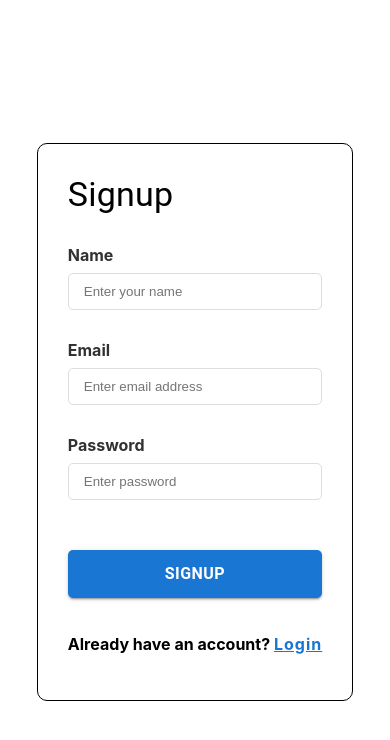
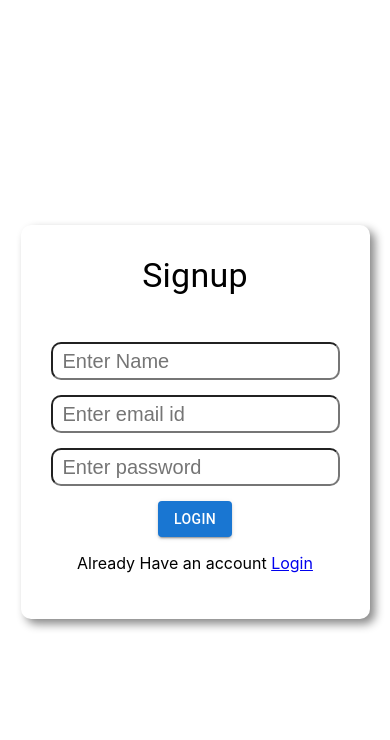
Before and after one commit to kartikchawla22/Assignment3-web-design, a React (Create React App) app: page /signup in a window 390 px wide. Shown: the top 740 px of the page. Built offline with nearby package versions, Linux system fonts and the light colour scheme; no server answers.

Commit message:
Login page, signup, user list, user details page, mobile view and form validations added

```diff
--- a/package.json
+++ b/package.json
@@ -18,6 +18,7 @@
     "axios": "^1.1.3",
     "classnames": "^2.3.2",
     "firebase": "^9.14.0",
+    "formik": "^2.2.9",
     "react": "^18.2.0",
     "react-bootstrap": "^2.6.0",
     "react-dom": "^18.2.0",
@@ -25,7 +26,8 @@
     "react-scripts": "5.0.1",
     "sass": "^1.56.0",
     "typescript": "^4.8.4",
-    "web-vitals": "^2.1.4"
+    "web-vitals": "^2.1.4",
+    "yup": "^0.32.11"
   },
   "scripts": {
     "start": "react-scripts start",
--- a/src/App.tsx
+++ b/src/App.tsx
@@ -47,7 +47,7 @@ function App() {
             </Routes>
           ) : (
             <Routes>
-              <Route path="/home" element={<HomePage />} />
+              <Route path="/" element={<HomePage />} />
               <Route path="/users" element={<UserListPage />} />
               <Route path="/profile" element={<UserProfilePage />} />
               <Route path="/tools/calculator" element={<CalculatorPage />} />
@@ -57,7 +57,7 @@ function App() {
               <Route path="/services/currency" element={<CurrencyConverterPage />} />
               <Route
                 path="*"
-                element={<Navigate to="/home" />}
+                element={<Navigate to="/" />}
               />
             </Routes>
           )}
--- a/src/components/SideBar/index.tsx
+++ b/src/components/SideBar/index.tsx
@@ -11,7 +11,7 @@ import { ExpandLess, ExpandMore } from '@mui/icons-material';
 const sideBarData = [
     {
         pageName: "Home",
-        pageLink: "/home",
+        pageLink: "/",
         pageOptions: []
     },
     {
--- a/src/pages/Login/index.tsx
+++ b/src/pages/Login/index.tsx
@@ -1,67 +1,98 @@
-import React, { useState } from "react";
-import { Link, useNavigate } from "react-router-dom";
-import { signInWithEmailAndPassword } from "firebase/auth";
-import { getAuth } from 'firebase/auth'
-import InputControl from "../../components/InputControl";
+import { useState } from "react";
+import { Link } from "react-router-dom";
+import { signInWithEmailAndPassword, getAuth } from "firebase/auth";
+import { Formik } from "formik";
+import * as Yup from "yup";
+import { Button, Typography } from "@mui/material";
+import { FirebaseError } from "firebase/app";
+import classNames from "classnames";
+import styles from "./index.module.scss";
 
-
-import styles from "./index.module.scss";
-import { Button, Typography } from "@mui/material";
+const schema = Yup.object().shape({
+  email: Yup.string()
+    .required("Email is a required field")
+    .email("Invalid email format"),
+  pass: Yup.string()
+    .required("Password is a required field")
+    .min(5, "Password must be at least 8 characters"),
+});
 
 const LoginPage = () => {
-  const navigate = useNavigate();
-  const [values, setValues] = useState({
-    email: "",
-    pass: "",
-  });
-  const [errorMsg, setErrorMsg] = useState("");
-  const [submitButtonDisabled, setSubmitButtonDisabled] = useState(false);
-
-  const handleSubmission = () => {
-    if (!values.email || !values.pass) {
-      setErrorMsg("Fill all fields");
-      return;
-    }
-    setErrorMsg("");
-
-    setSubmitButtonDisabled(true);
   const auth = getAuth();
-    signInWithEmailAndPassword(auth, values.email, values.pass)
-      .then(async (res) => {
-        setSubmitButtonDisabled(false);
-      })
-      .catch((err) => {
-        setSubmitButtonDisabled(false);
-        setErrorMsg(err.message);
-      });
-  };
+  const [APIError, setAPIError] = useState<string>("")
   return (
     <div className={styles.container}>
       <div className={styles.innerBox}>
-        <Typography variant="h4" component="div">
+        <Typography variant="h4" component="div" className={styles.heading}>
           Login
         </Typography>
 
-        <InputControl
-          label="Email"
-          onChange={(event: any) =>
-            setValues((prev) => ({ ...prev, email: event.target.value }))
+        <Formik
+          validationSchema={schema}
+          initialValues={{ email: "", pass: "" }}
+          onSubmit={(values) => {
+            signInWithEmailAndPassword(auth, values.email, values.pass)
+              .then(async (res) => {
+              })
+              .catch((err: FirebaseError) => {
+                console.log(err.message, err.code);
+                switch (err.code) {
+                  case "auth/wrong-password":
+                    setAPIError("Email OR Password is wrong")
+                    break;
+                  case "auth/user-not-found":
+                    setAPIError("User Not Found")
+                    break;
                 }
-          placeholder="Enter email address"
+              });
+          }}
+        >
+          {({
+            values,
+            errors,
+            touched,
+            handleChange,
+            handleBlur,
+            handleSubmit,
+          }) => (
+            <div className={styles.login}>
+              <div className={styles.form}>
+                <form noValidate onSubmit={handleSubmit}>
+                  <div className={styles.inputContainer}>
+                    <input
+                      type="email"
+                      name="email"
+                      onChange={handleChange}
+                      onBlur={handleBlur}
+                      value={values.email}
+                      placeholder="Enter email id"
+                      className={styles.formControl}
+                      id="email"
                     />
-        <InputControl
-          label="Password"
-          onChange={(event: any) =>
-            setValues((prev) => ({ ...prev, pass: event.target.value }))
-          }
-          placeholder="Enter Password"
+                    <p className={styles.error}>
+                      {errors.email && touched.email && errors.email}
+                    </p>
+                  </div>
+                  <div className={styles.inputContainer}>
+                    <input
+                      type="password"
+                      name="pass"
+                      onChange={handleChange}
+                      onBlur={handleBlur}
+                      value={values.pass}
+                      placeholder="Enter password"
+                      className={styles.formControl}
                     />
+                    <p className={styles.error}>
+                      {errors.pass && touched.pass && errors.pass}
+                    </p>
+                  </div>
+                  <p className={classNames(styles.error, styles.apiError)}>
+                    {APIError}
+                  </p>
+                  <Button variant="contained" type="submit">Login</Button>
 
                   <div className={styles.footer}>
-          <b className={styles.error}>{errorMsg}</b>
-          <Button variant="contained" disabled={submitButtonDisabled} onClick={handleSubmission}>
-            Login
-          </Button>
                     <p>
                       Create a new account here{" "}
                       <span>
@@ -75,6 +106,12 @@ const LoginPage = () => {
                       </span>
                     </p>
                   </div>
+                </form>
+
+              </div>
+            </div>
+          )}
+        </Formik>
       </div>
     </div>
   );
--- a/src/pages/Signup/index.module.scss
+++ b/src/pages/Signup/index.module.scss
@@ -14,54 +14,46 @@
     display: flex;
     flex-direction: column;
     gap: 30px;
-    border: 1px solid black;
+    box-shadow: 5px 5px 10px #888888;
 
     @media screen and (max-width: 768px) {
       min-width: unset;
     }
-
   }
 
-  .footer {
+  .heading {
+    text-align: center;
+  }
+
+  .form {
+    text-align: center;
     display: flex;
-    flex-direction: column;
-    gap: 20px;
+    justify-content: center;
 
-    .error {
-      font-weight: bold;
-      font-size: 0.875rem;
-      color: #ff3300;
-      text-align: center;
+    .inputContainer {
+      margin: 15px 0;
+      display: flex;
+      justify-content: center;
+      flex-direction: column;
+
+      input {
+        border-radius: 10px;
+        padding: 5px 10px;
+        font-size: 20px;
+        line-height: 1.5rem;
+      }
+
     }
 
-    button {
-      outline: none;
-      border: none;
-      color: #fff;
-      border-radius: 5px;
-      font-weight: bold;
-      font-size: 1rem;
-      padding: 10px 16px;
-      width: 100%;
-      transition: 100ms;
-      cursor: pointer;
+    p.error {
+      margin: 0;
+      text-align: left;
+      font-size: 15px;
+      color: red;
 
-      &:disabled {
-        background-color: gray !important;
-      }
-    }
-
-    p {
-      font-weight: 700;
-      color: #000;
-
-      span a {
-        font-weight: bold;
-        letter-spacing: 1px;
-        font-size: 1rem;
-        text-decoration: underline;
-        color: #1876d2;
-
+      &.apiError {
+        margin: 10px 0;
+        text-align: center;
       }
     }
   }
--- a/src/pages/Signup/index.tsx
+++ b/src/pages/Signup/index.tsx
@@ -1,37 +1,47 @@
-import React, { useState } from "react";
+import { useState } from "react";
 import { Link } from "react-router-dom";
 import { createUserWithEmailAndPassword, updateProfile } from "firebase/auth";
 import { getAuth } from 'firebase/auth'
-import InputControl from "../../components/InputControl";
+import classNames from "classnames";
 import { getFirestore, collection, addDoc } from "firebase/firestore";
+import { Formik } from "formik";
+import * as Yup from "yup";
 import * as firebaseConfig from '../../firebase'
-
 import styles from "./index.module.scss";
 import { Button, Typography } from "@mui/material";
+import { FirebaseError } from "firebase/app";
+
+const schema = Yup.object().shape({
+  name: Yup.string()
+    .required("Name is a required field"),
+  email: Yup.string()
+    .required("Email is a required field")
+    .email("Invalid email format"),
+  pass: Yup.string()
+    .required("Password is a required field")
+    .min(8, "Password must be at least 8 characters"),
+});
+
 
 const SignupPage = () => {
+  const auth = getAuth();
+
   const db = getFirestore(firebaseConfig.app);
-  const [values, setValues] = useState({
-    name: "",
-    email: "",
-    pass: "",
-  });
-  const [errorMsg, setErrorMsg] = useState("");
-  const [submitButtonDisabled, setSubmitButtonDisabled] = useState(false);
 
-  const handleSubmission = () => {
+  const [APIError, setAPIError] = useState<string>("")
+  return (
+    <div className={styles.container}>
+      <div className={styles.innerBox}>
+        <Typography variant="h4" component="div" className={styles.heading}>
+          Signup
+        </Typography>
 
-    if (!values.name || !values.email || !values.pass) {
-      setErrorMsg("Fill all fields");
-      return;
-    }
-    setErrorMsg("");
-
-    setSubmitButtonDisabled(true);
-    const auth = getAuth();
+        <Formik
+          validationSchema={schema}
+          initialValues={{ email: "", pass: "", name: "" }}
+          onSubmit={(values) => {
             createUserWithEmailAndPassword(auth, values.email, values.pass)
               .then(async (res) => {
-        setSubmitButtonDisabled(false);
                 const user = res.user;
                 console.log(res.user);
 
@@ -47,56 +57,96 @@ const SignupPage = () => {
                 } catch (e) {
                   console.error("Error adding document: ", e);
                 }
-
-        setErrorMsg("User Account Created Successfully.");
               })
-      .catch((err) => {
-        setSubmitButtonDisabled(false);
-        setErrorMsg(err.message);
+              .catch((err: FirebaseError) => {
+                console.log(err.message, err.code);
+                switch (err.code) {
+                  case "auth/wrong-password":
+                    setAPIError("Email OR Password is wrong")
+                    break;
+                  case "auth/user-not-found":
+                    setAPIError("User Not Found")
+                    break;
+                  case "auth/email-already-in-use":
+                    setAPIError("User Aready Exists")
+                    break;
+                }
               });
-  };
-
-  return (
-    <div className={styles.container}>
-      <div className={styles.innerBox}>
-        <Typography variant="h4" component="div">
-          Signup
-        </Typography>
-
-        <InputControl
-          label="Name"
-          placeholder="Enter your name"
-          onChange={(event: any) =>
-            setValues((prev) => ({ ...prev, name: event.target.value }))
-          }
+          }}
+        >
+          {({
+            values,
+            errors,
+            touched,
+            handleChange,
+            handleBlur,
+            handleSubmit,
+          }) => (
+            <div className={styles.login}>
+              <div className={styles.form}>
+                <form noValidate onSubmit={handleSubmit}>
+                  <div className={styles.inputContainer}>
+                    <input
+                      type="text"
+                      name="name"
+                      onChange={handleChange}
+                      onBlur={handleBlur}
+                      value={values.name}
+                      placeholder="Enter Name"
+                      className={styles.formControl}
                     />
-        <InputControl
-          label="Email"
-          placeholder="Enter email address"
-          onChange={(event: any) =>
-            setValues((prev) => ({ ...prev, email: event.target.value }))
-          }
+                    <p className={styles.error}>
+                      {errors.name && touched.name && errors.name}
+                    </p>
+                  </div>
+                  <div className={styles.inputContainer}>
+                    <input
+                      type="email"
+                      name="email"
+                      onChange={handleChange}
+                      onBlur={handleBlur}
+                      value={values.email}
+                      placeholder="Enter email id"
+                      className={styles.formControl}
+                      id="email"
                     />
-        <InputControl
-          label="Password"
+                    <p className={styles.error}>
+                      {errors.email && touched.email && errors.email}
+                    </p>
+                  </div>
+                  <div className={styles.inputContainer}>
+                    <input
+                      type="password"
+                      name="pass"
+                      onChange={handleChange}
+                      onBlur={handleBlur}
+                      value={values.pass}
                       placeholder="Enter password"
-          onChange={(event: any) =>
-            setValues((prev) => ({ ...prev, pass: event.target.value }))
-          }
+                      className={styles.formControl}
                     />
+                    <p className={styles.error}>
+                      {errors.pass && touched.pass && errors.pass}
+                    </p>
+                  </div>
+                  <p className={classNames(styles.error, styles.apiError)}>
+                    {APIError}
+                  </p>
+                  <Button variant="contained" type="submit">Login</Button>
 
                   <div className={styles.footer}>
-          <b className={styles.error}>{errorMsg}</b>
-          <Button variant="contained" disabled={submitButtonDisabled} onClick={handleSubmission}>
-            Signup
-          </Button>
                     <p>
-            Already have an account?{" "}
+                      Already Have an account{" "}
                       <span>
                         <Link to="/">Login</Link>
                       </span>
                     </p>
                   </div>
+                </form>
+
+              </div>
+            </div>
+          )}
+        </Formik>
       </div>
     </div>
   );
--- a/src/pages/UserListPage/index.tsx
+++ b/src/pages/UserListPage/index.tsx
@@ -1,52 +1,106 @@
-import { useEffect, useState } from "react";
+import React, { useEffect, useState } from "react";
 import { collection, getDocs, getFirestore } from "firebase/firestore";
 import * as firebaseConfig from '../../firebase'
 import { UserType } from "../../utils/types";
+
+import Paper from '@mui/material/Paper';
+import Table from '@mui/material/Table';
+import TableBody from '@mui/material/TableBody';
+import TableCell from '@mui/material/TableCell';
+import TableContainer from '@mui/material/TableContainer';
+import TableHead from '@mui/material/TableHead';
+import TablePagination from '@mui/material/TablePagination';
+import TableRow from '@mui/material/TableRow';
 import styles from './index.module.scss';
-import { List, ListItem, ListItemIcon, ListItemText } from "@mui/material";
+
+interface Column {
+    id: 'name' | 'email';
+    label: string;
+    minWidth?: number;
+    align?: 'right';
+    format?: (value: number) => string;
+}
 
 
 const UserListPage = () => {
-    console.log('here');
-
     const db = getFirestore(firebaseConfig.app);
-    const [users, setUsers] = useState<Array<UserType>>([])
-
+    const [rows, setRows] = useState<Array<UserType>>([])
+    const [page, setPage] = useState<number>(0);
+    const [rowsPerPage, setRowsPerPage] = useState<number>(5);
     useEffect(() => {
         const getUsers = async () => {
             let data: Array<UserType> = []
             const querySnapshot = await getDocs(collection(db, "Users"));
             querySnapshot.forEach((doc) => {
                 data.push(doc.data() as UserType)
-                setUsers(data)
+                setRows(data)
             });
         }
         getUsers()
     }, [])
-    return users && users.length > 0 ? (
 
-        <div className={styles.userListContainer}>
-            <div className={styles.userListContent}>
-                <List>
-                    <ListItem key={"heading"}>
-                        <ListItemText primary={"Name"} />
-                        <ListItemText primary={"Email"} />
-                    </ListItem>
-                </List>
-                <List>
-                    {users.map((user, index) => {
-                        return (
-                            <ListItem key={index}>
-                                <ListItemText primary={user.name} />
-                                <ListItemText primary={user.email} />
-                            </ListItem>
-                        )
-                    })}
-                </List>
-            </div>
-        </div>
+    const columns: readonly Column[] = [
+        { id: 'name', label: 'Name', minWidth: 170 },
+        { id: 'email', label: 'Email', minWidth: 100 }
+    ];
 
+    const handleChangePage = (event: unknown, newPage: number) => {
+        setPage(newPage);
+    };
 
-    ) : (<></>)
+    const handleChangeRowsPerPage = (event: React.ChangeEvent<HTMLInputElement>) => {
+        setRowsPerPage(+event.target.value);
+        setPage(0);
+    };
+
+    return (
+        <Paper sx={{ width: '100%', overflow: 'hidden' }}>
+            <TableContainer sx={{ maxHeight: 440 }}>
+                <Table stickyHeader aria-label="sticky table">
+                    <TableHead>
+                        <TableRow>
+                            {columns.map((column) => (
+                                <TableCell
+                                    key={column.id}
+                                    align={column.align}
+                                    style={{ minWidth: column.minWidth }}>
+                                    {column.label}
+                                </TableCell>
+                            ))}
+                        </TableRow>
+                    </TableHead>
+                    <TableBody>
+                        {rows
+                            .slice(page * rowsPerPage, page * rowsPerPage + rowsPerPage)
+                            .map((row) => {
+                                return (
+                                    <TableRow hover role="checkbox" tabIndex={-1} key={row.email}>
+                                        {columns.map((column) => {
+                                            const value = row[column.id];
+                                            return (
+                                                <TableCell key={column.id} align={column.align}>
+                                                    {column.format && typeof value === 'number'
+                                                        ? column.format(value)
+                                                        : value}
+                                                </TableCell>
+                                            );
+                                        })}
+                                    </TableRow>
+                                );
+                            })}
+                    </TableBody>
+                </Table>
+            </TableContainer>
+            <TablePagination
+                rowsPerPageOptions={[5, 10, 25, 100]}
+                component="div"
+                count={rows.length}
+                rowsPerPage={rowsPerPage}
+                page={page}
+                onPageChange={handleChangePage}
+                onRowsPerPageChange={handleChangeRowsPerPage}
+            />
+        </Paper>
+    );
 }
 export default UserListPage
```
Also changed, not shown: src/pages/Login/index.module.scss (+29 -37 lines), src/pages/UserProfilePage/index.module.scss (+10 -22 lines), src/pages/UserProfilePage/index.tsx (+7 -11 lines), 1 other file (tests, documents, lock files or other folders). Lines whose indentation alone changed are shown as unchanged.
